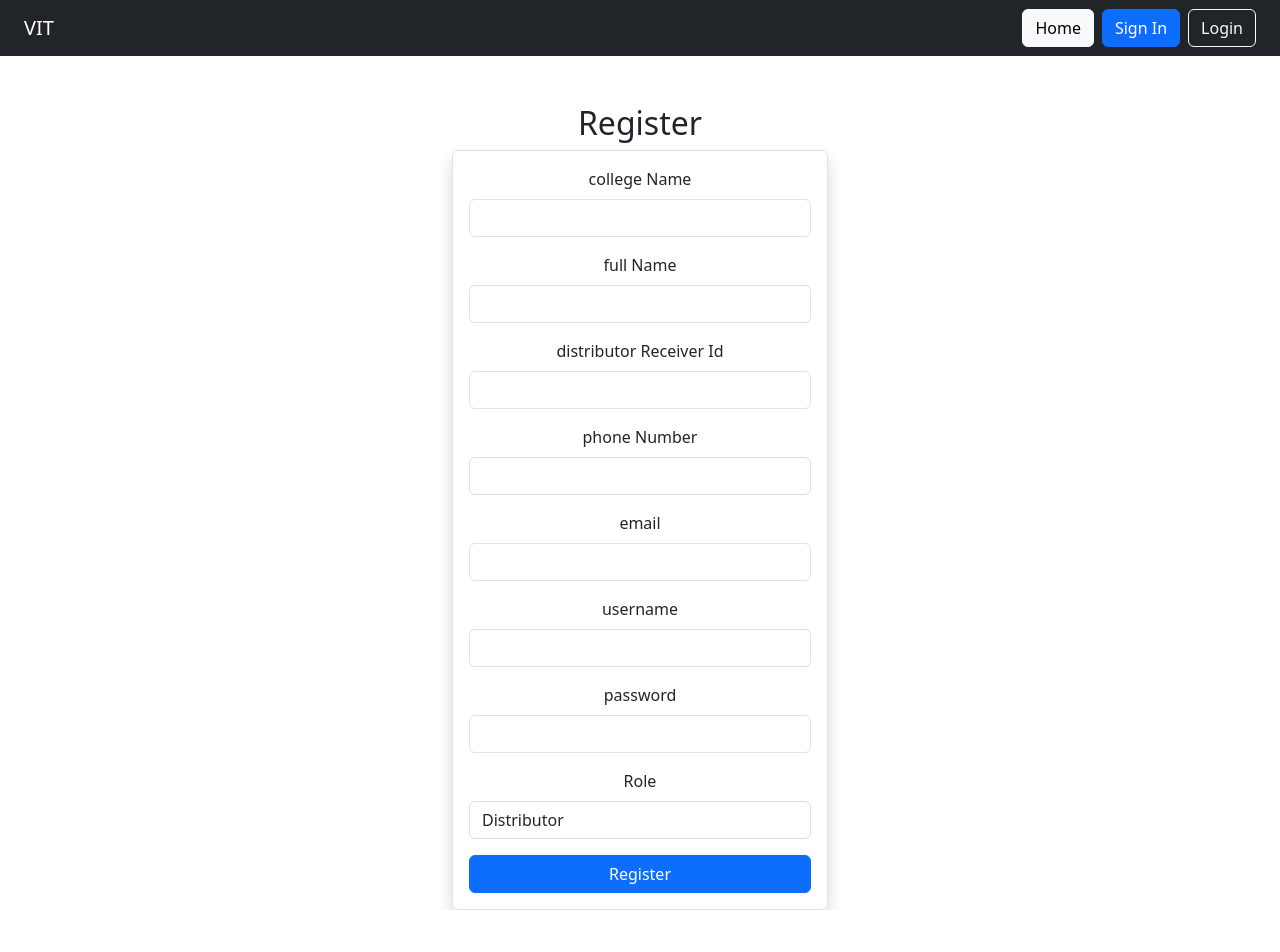
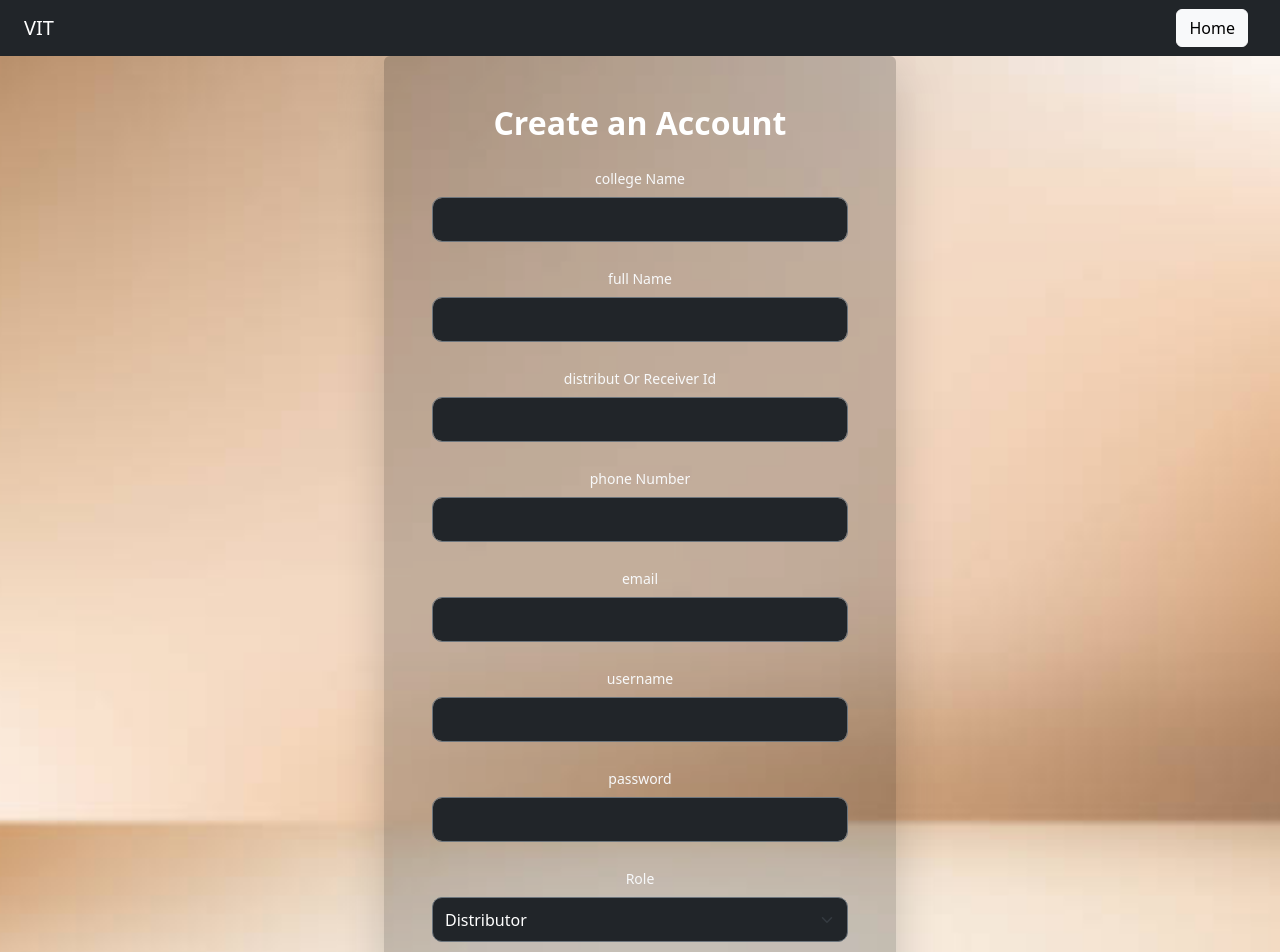
Before and after one commit to SnehaAjagekar/exam-paper-app, a React (Vite) app: page /register in a window 1280 px wide. Shown: the top 952 px of the page. Before the commit the page ends 910 px from the top, so only its background shows below. Built offline with nearby package versions, Linux system fonts and the light colour scheme.

Commit message:
buttons position changed

```diff
--- a/src/components/Home.jsx
+++ b/src/components/Home.jsx
@@ -1,20 +1,42 @@
+import { useNavigate } from "react-router-dom";
+
 export default function Home() {
+  const navigate = useNavigate();
+
   return (
-      <div className="text-center text-white"
+    <div
       style={{
-          backgroundImage: "url('/WhatsApp Image 2025-03-18 at 12.36.16.jpeg')",
+        backgroundImage: "url('/WhatsApp Image 2025-04-13 at 19.42.30.jpeg')",
         backgroundSize: "cover",
         backgroundPosition: "center",
         backgroundRepeat: "no-repeat",
-          height: "80vh",
+        minHeight: "100vh",
+        width: "100vw",
         display: "flex",
         justifyContent: "center",
         alignItems: "center",
-          flexDirection: "column"
+        flexDirection: "column",
+        margin: 0,
+        padding: 0,
+        overflow: "hidden",
       }}
     >
-        <h1>Welcome to Our Platform</h1>
-        <p>Please sign in or log in to continue</p>
+      <h1 className="text-white text-3xl font-bold text-center">
+        Welcome to Our Platform
+      </h1>
+      <p className="text-white mt-2 text-center">
+        Please sign in or log in to continue
+      </p>
+
+      {/* Buttons */}
+      <div className="mt-3 d-flex gap-3">
+        <button className="btn btn-primary" onClick={() => navigate("/register")}>
+          Sign In
+        </button>
+        <button className="btn btn-outline-light" onClick={() => navigate("/loginAs")}>
+          Login
+        </button>
+      </div>
     </div>
   );
 }
--- a/src/components/Register.jsx
+++ b/src/components/Register.jsx
@@ -7,8 +7,8 @@ const Register = () => {
   const [formData, setFormData] = useState({
     collegeName: "",
     fullName: "",
-    role: "Distributor", // Default to Distributor
-    distributorReceiverId: "",
+    role: "Distributor",
+    distributOrReceiverId: "",
     phoneNumber: "",
     email: "",
     username: "",
@@ -32,42 +32,114 @@ const Register = () => {
       });
 
       setMessage(response.data.message);
-
-      // Redirect to login after successful registration
-      setTimeout(() => {
-        navigate("/loginAs");
-      }, 1000);
-
+      setTimeout(() => navigate("/loginAs"), 1000);
     } catch (error) {
       setMessage(error.response ? error.response.data.message : "Something went wrong!");
     }
   };
 
   return (
-    <div className="container mt-4" style={{ maxWidth: "400px" }}>
-      <h2 className="text-center">Register</h2>
-      {message && <div className="alert alert-info">{message}</div>}
+    <div
+      className="d-flex justify-content-center align-items-center"
+      style={{
+        minHeight: "100vh",
+        backgroundImage: `url("/image.png")`, // Replace with your image
+        backgroundSize: "cover",
+        backgroundPosition: "center",
+        backgroundRepeat: "no-repeat",
+      }}
+    >
+      <div
+        className="p-5 rounded shadow-lg"
+        style={{
+          width: "40%",
+          maxWidth: "600px",
+          backgroundColor: "rgba(0, 0, 0, 0.2)", // Optional: Can keep this to give a slightly darker background to the form
+          color: "#fff",
+          paddingTop: "30px", // Padding at the top of the box
+          paddingBottom: "30px",
+        }}
+      >
+        <h2 className="text-center mb-4" style={{ fontSize: "32px", fontWeight: "600" }}>
+          Create an Account
+        </h2>
 
-      <form onSubmit={handleSubmit} className="p-3 border rounded shadow">
-        {Object.keys(formData).map((field) => (
-          field !== "role" && (
-            <div className="mb-3" key={field}>
-              <label className="form-label">{field.replace(/([A-Z])/g, " $1")}</label>
-              <input type={field === "password" ? "password" : "text"} name={field} className="form-control" value={formData[field]} onChange={handleChange} required />
+        {message && (
+          <div className="alert alert-info text-center" role="alert">
+            {message}
           </div>
-          )
-        ))}
+        )}
 
-        <div className="mb-3">
-          <label className="form-label">Role</label>
-          <select name="role" className="form-control" value={formData.role} onChange={handleChange} required>
+        <form onSubmit={handleSubmit}>
+          {/* Form fields */}
+          {Object.keys(formData).map((field) =>
+            field !== "role" ? (
+              <div className="mb-4" key={field}>
+                <label className="form-label text-light" style={{ fontSize: "14px", fontWeight: "500" }}>
+                  {field.replace(/([A-Z])/g, " $1")}
+                </label>
+                <input
+                  type={field === "password" ? "password" : "text"}
+                  name={field}
+                  className="form-control bg-dark text-white border-secondary"
+                  value={formData[field]}
+                  onChange={handleChange}
+                  required
+                  style={{
+                    height: "45px",
+                    borderRadius: "10px",
+                    fontSize: "16px",
+                  }}
+                />
+              </div>
+            ) : null
+          )}
+
+          {/* Role select */}
+          <div className="mb-4">
+            <label className="form-label text-light" style={{ fontSize: "14px", fontWeight: "500" }}>
+              Role
+            </label>
+            <select
+              name="role"
+              className="form-select bg-dark text-white border-secondary"
+              value={formData.role}
+              onChange={handleChange}
+              required
+              style={{
+                height: "45px",
+                borderRadius: "10px",
+                fontSize: "16px",
+              }}
+            >
               <option value="Distributor">Distributor</option>
               <option value="Receiver">Receiver</option>
             </select>
           </div>
 
-        <button type="submit" className="btn btn-primary w-100">Register</button>
+          <button
+            type="submit"
+            className="btn w-100 py-2"
+            style={{
+              fontSize: "18px",
+              borderRadius: "10px",
+              fontWeight: "500",
+              backgroundColor: "#A67B5B", // Light brown color
+            }}
+          >
+            Register
+          </button>
         </form>
+
+        <div className="text-center mt-3">
+          <p style={{ fontSize: "14px", color: "#ddd" }}>
+            Already have an account?{" "}
+            <a href="/login" style={{ color: "#007bff" }}>
+              Login here
+            </a>
+          </p>
+        </div>
+      </div>
     </div>
   );
 };
--- a/src/components/mainPage.jsx
+++ b/src/components/mainPage.jsx
@@ -4,25 +4,25 @@ export default function MainPage() {
   const navigate = useNavigate();
 
   return (
-    <div>
+    <div style={{ margin: 0, padding: 0 }}>
       {/* Navbar */}
       <nav className="navbar navbar-expand-lg navbar-dark bg-dark px-4">
-        <a className="navbar-brand" href="#" >VIT</a>
+        <a className="navbar-brand" href="#">VIT</a>
         <div className="ms-auto">
           <button className="btn btn-light me-2" onClick={() => navigate("/")}>
             Home
           </button>
-          <button className="btn btn-primary me-2" onClick={() => navigate("/register")}>
+          {/* <button className="btn btn-primary me-2" onClick={() => navigate("/register")}>
             Sign In
           </button>
           <button className="btn btn-outline-light" onClick={() => navigate("/loginAs")}>
             Login
-          </button>
+          </button> */}
         </div>
       </nav>
 
-      {/* Dynamic Content */}
-      <div className="container mt-5">
+      {/* Dynamic Page Content */}
+      <div style={{ margin: 0, padding: 0 }}>
         <Outlet />
       </div>
     </div>
```
Also changed, not shown: public/WhatsApp Image 2025-04-13 at 19.42.30.jpeg (added), public/image.png (added). Lines whose indentation alone changed are shown as unchanged.
